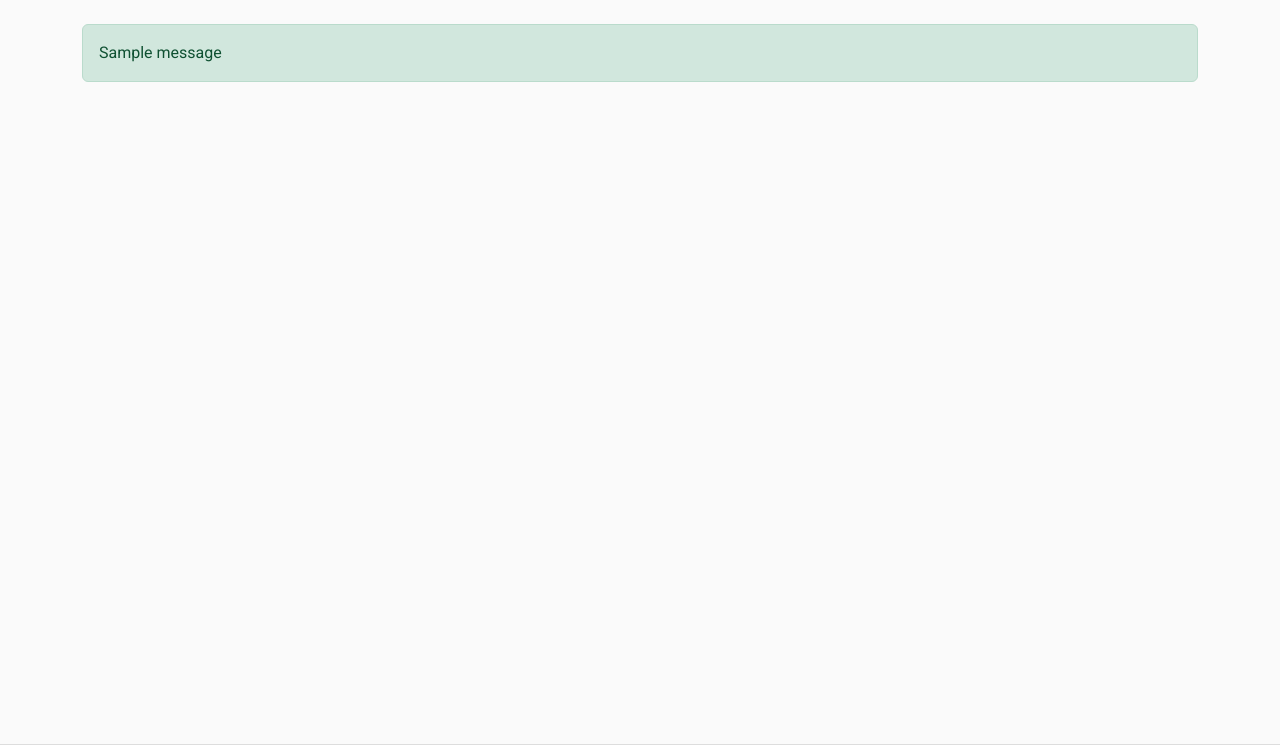
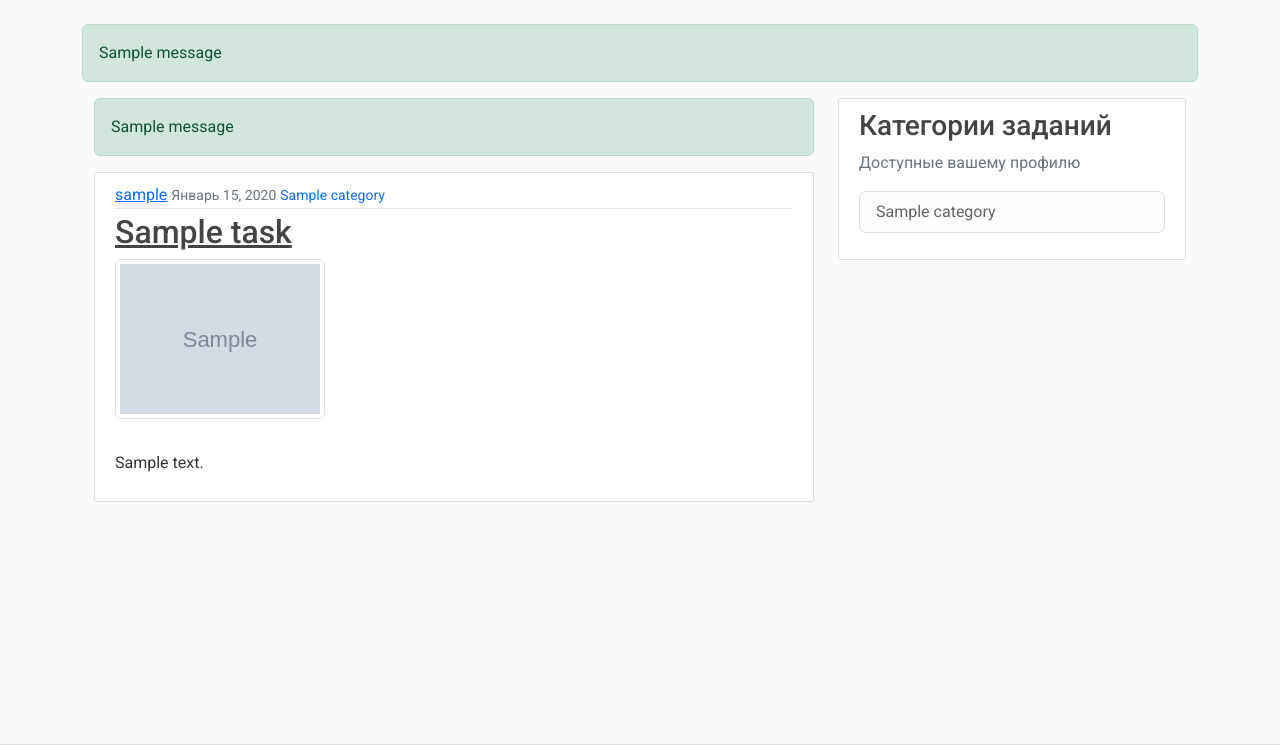
Before and after one commit to cocahonka/ctf_site, a Django app: page /cyberpolygon/ in a window 1280 px wide. Shown: the part 56-801 px from the top of the page. Run offline with Django 4.2, Linux system fonts and the light colour scheme; a user stored in the database is signed in; tables that the repository leaves empty hold one stand-in row (values such as "Sample post"); grey boxes marked "Sample" are stand-in pictures; one stand-in notice (Sample message) is shown; some libraries are stand-ins or nearby versions.

Commit message:
displaying a task by available categories

```diff
--- a/apps/authorization/admin.py
+++ b/apps/authorization/admin.py
@@ -4,8 +4,8 @@
 
 
 class ProfileAdmin(admin.ModelAdmin):
-    exclude = ["user"]
-    filter_horizontal = ["category"]
+    exclude = ("user",)
+    filter_horizontal = ("category",)
 
 
 admin.site.register(Profile, ProfileAdmin)
--- a/apps/cyberpolygon/templates/cyberpolygon/base.html
+++ b/apps/cyberpolygon/templates/cyberpolygon/base.html
@@ -58,7 +58,7 @@
       <div/>
       {% endif %}
       {% block content %}
-      {% endblock %}
+      {% endblock content %}
     </main>
     <!-- Футер закреплен внизу, независимо от количества постов на странице -->
     <footer class="text-center bg-dark">
--- a/apps/cyberpolygon/templates/cyberpolygon/index.html
+++ b/apps/cyberpolygon/templates/cyberpolygon/index.html
@@ -1,19 +1,57 @@
 {% extends "cyberpolygon/base.html" %}
 {% block content %}
+<div class="container">
+<div class="row">
+  <div class="col-md-8">
+    {% if messages %}
+      {% for message in messages %}
+        <div class="alert alert-{{ message.tags }}">
+          {{ message }}
+        </div>
+      {% endfor %}
+    {% endif %}
+    <div class="tasks">
     {% for task in tasks %}
         <article class="media content-section">
           <div class="media-body">
             <div class="article-metadata">
               <a class="mr-2" href="#">{{ task.author }}</a>
-              <a class="mr-2" href="#">{{ task.category }}</a>
               <small class="text-muted">{{ task.time_create|date:"F d, Y" }}</small>
+              <small class="text-primary">{{ task.category }}</small>
             </div>
             <h2><a class="article-title" href="#">{{ task.title }}</a></h2>
             {% if task.image %}
-            <p><img class="img-fluid" alt="" src="{{task.photo.url}}"></p>
+            <div class="row">
+              <div class="col-md-4">
+                  <p><img class="img-thumbnail img-fluid" src="{{task.image.url}}" /></p>
+              </div>
+            </div>
             {% endif %}
-            <p class="article-content">{{ task.content }}</p>
+            {% autoescape on %}
+            <p class="article-content">{{task.content|linebreaks|truncatewords:150}}</p>
+            {% endautoescape %}
           </div>
         </article>
     {% endfor %}
+    </div>
+  </div>
+  <div class="col-md-4">
+    <div class="content-section">
+      <h3>Категории заданий</h3>
+      <p class='text-muted'>Доступные вашему профилю
+        <ul class="list-group">
+          {% if categories %}
+            {% for category in categories %}
+            <li class="list-group-item list-group-item-light">{{category}}</li>
+            {% endfor %}
+          {% else %}
+          <p class='text-muted'>У вас нету категорий</p>
+          {% endif %}
+
+        </ul>
+      </p>
+    </div>
+  </div>
+</div>
+</div>
 {% endblock content %}
--- a/apps/cyberpolygon/views.py
+++ b/apps/cyberpolygon/views.py
@@ -1,10 +1,19 @@
+from django.contrib.auth.decorators import login_required
 from django.http import HttpRequest, HttpResponse
 from django.shortcuts import render
+
+from apps.authorization.models import Profile
+from apps.cyberpolygon.models import Task
 
 
 def opening(request: HttpRequest):
     return render(request, "cyberpolygon/opening.html")
 
 
+@login_required
 def cyberpolygon(request: HttpRequest):
-    return render(request, "cyberpolygon/index.html")
+    profile = Profile.objects.get(user=request.user)
+    categories = profile.category.all()
+    tasks = Task.objects.filter(category__in=categories)
+    context = {"tasks": tasks, "categories": categories}
+    return render(request, "cyberpolygon/index.html", context=context)
```
